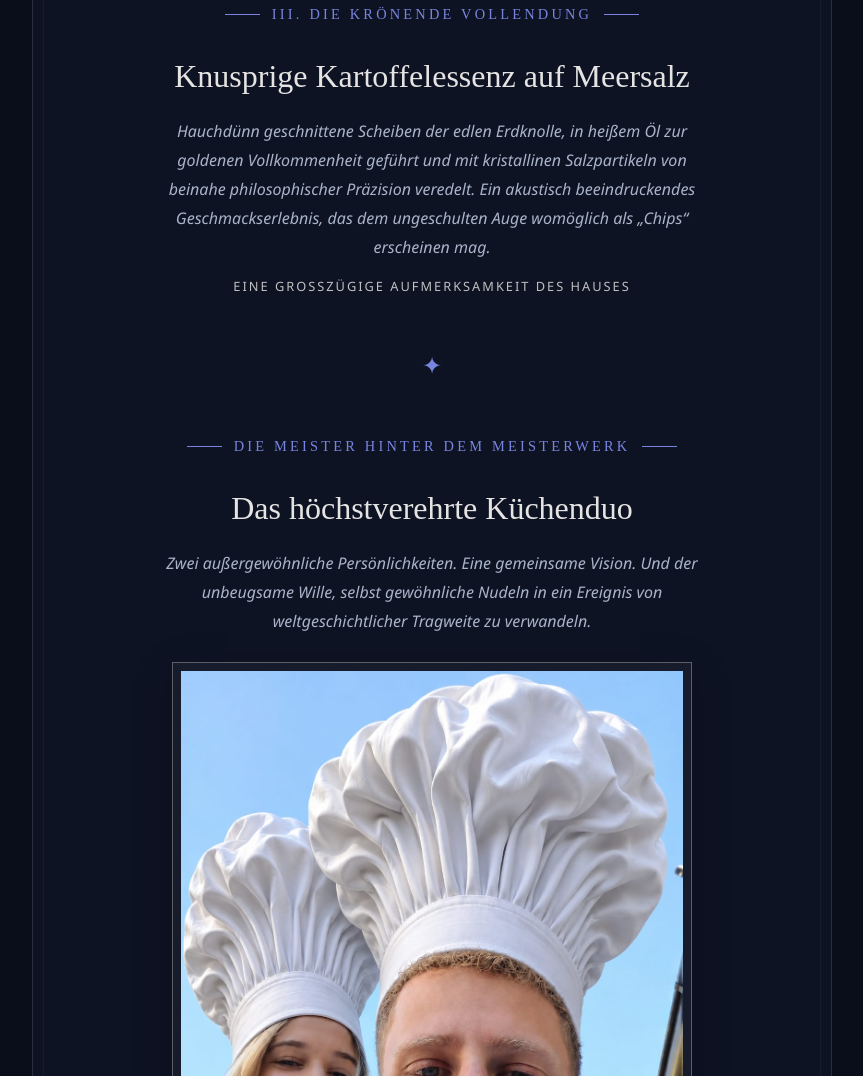
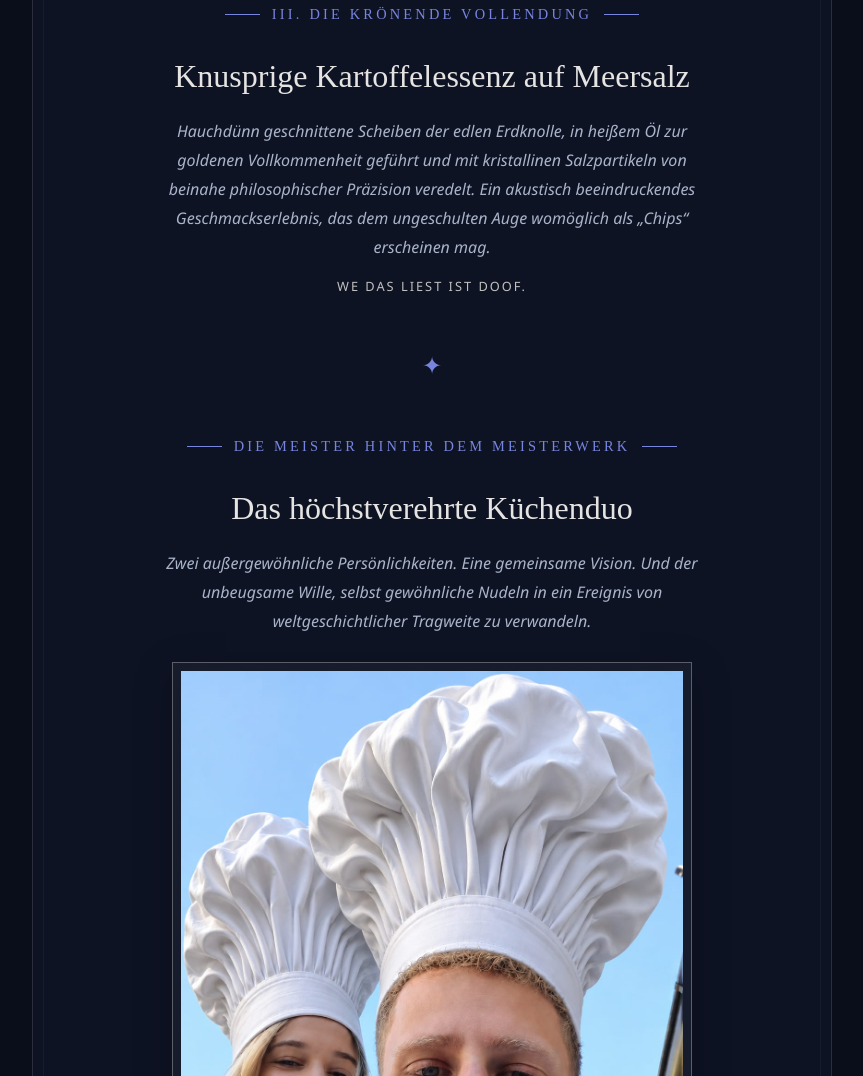
Before and after one commit to MagerQuarkAbuser/my-websites, a plain HTML site: page menu_fabi_vane/index.html in a window 1280 px wide. Shown: the part 1270-2346 px from the top of the page, without its empty margins (208-1071 px from the left). Drawn offline with Linux system fonts and the light colour scheme.

Commit message:
Update index.html

```diff
--- a/menu_fabi_vane/index.html
+++ b/menu_fabi_vane/index.html
@@ -374,7 +374,7 @@
             </p>
 
             <div class="price">
-                Eine großzügige Aufmerksamkeit des Hauses
+                We das liest ist doof.
             </div>
 
         </section>
```
